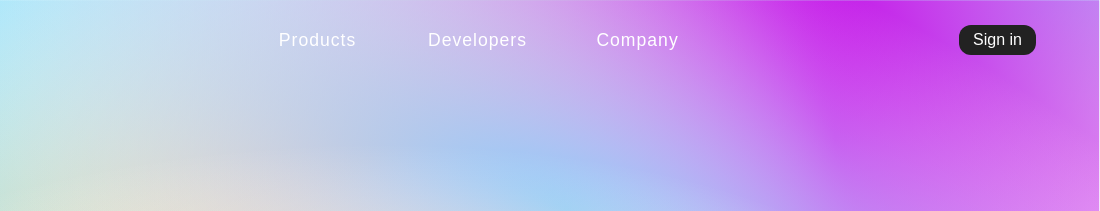
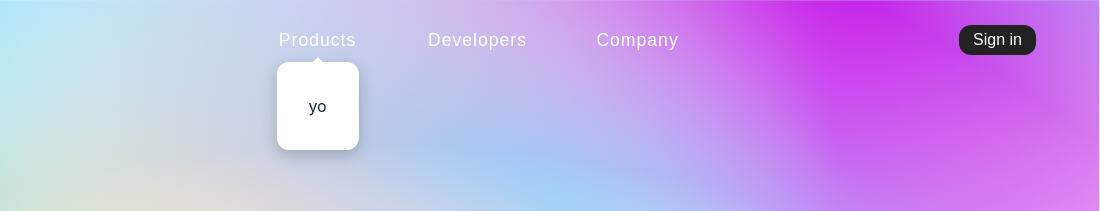
Before and after one commit to NaraeJang/25_JS-Project_submenus, a plain HTML site: page index.html in a window 1280 px wide. Both pictures are taken after a click on the button "Products". Shown: the top 211 px of the page, 180-1280 px from the left. Drawn offline with Linux system fonts and the light colour scheme.

Commit message:
submenu setting up

```diff
--- a/app.js
+++ b/app.js
@@ -12,7 +12,7 @@ const toggleBtn = get(".toggle-btn"),
   closeBtn = get(".close-btn"),
   sidebarWrapper = get(".sidebar-wrapper"),
   sidebar = get(".sidebar-links"),
-  linkBtn = [...document.querySelectorAll(".link-btn")],
+  linkBtns = [...document.querySelectorAll(".link-btn")],
   submenu = get(".submenu"),
   hero = get(".hero"),
   nav = get(".nav");
@@ -42,3 +42,17 @@ ${links
 </article>`;
   })
   .join("");
+
+// set navbar
+linkBtns.forEach((btn) => {
+  btn.addEventListener("mouseover", (e) => {
+    const text = e.currentTarget.textContent;
+    const tempBtn = e.currentTarget.getBoundingClientRect();
+    const center = (tempBtn.left + tempBtn.right) / 2;
+    const bottom = tempBtn.bottom - 3;
+
+    submenu.classList.add("show");
+    submenu.style.left = `${center}px`;
+    submenu.style.top = `${bottom}px`;
+  });
+});
--- a/index.html
+++ b/index.html
@@ -67,7 +67,7 @@
     </aside>
   </div>
   <!-- links -->
-  <aside class="submenu"></aside>
+  <aside class="submenu">yo</aside>
   <script type="module" src="app.js"></script>
 </body>
 
```
